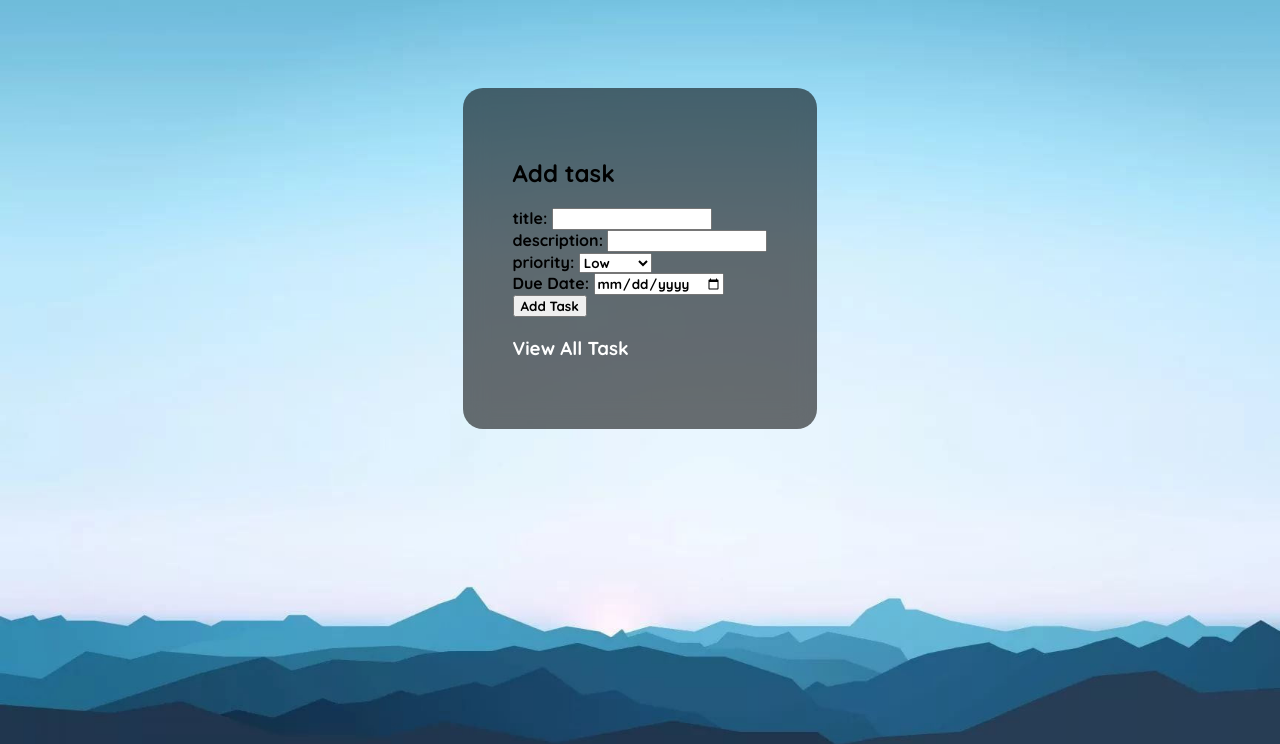
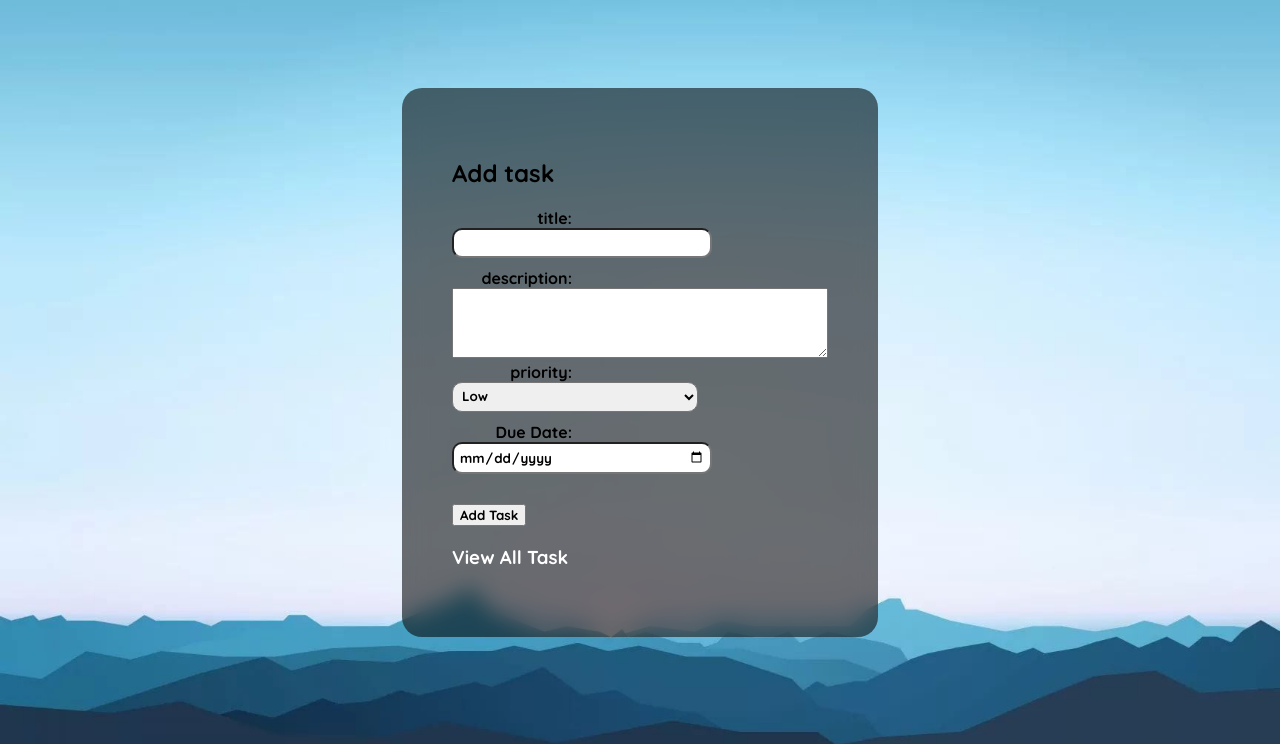
Before and after one commit to Pabelic1221/Task-Management, a PHP site: page /create_task.php in a window 1280 px wide. Shown: the top 744 px of the page. Run offline with PHP 8.4, Linux system fonts and the light colour scheme.

Commit message:
7th commit

```diff
--- a/create_task.php
+++ b/create_task.php
@@ -43,8 +43,8 @@ if ($_SERVER['REQUEST_METHOD'] === 'POST') {
                 <label for="title">title:</label>
                 <input type="text" name="title" required><br>
 
-        <label for="description">description:</label>
-        <input type="text" name="description" required><br>
+                <label for="description">description:</label> <br>
+                <textarea name="description" rows="4" cols="50" required></textarea><br>
 
                 <label for="priority">priority:</label>
                 <select name="priority">
@@ -54,11 +54,11 @@ if ($_SERVER['REQUEST_METHOD'] === 'POST') {
                 </select><br>
 
                 <label for="due_date">Due Date:</label>
-        <input type="date" id="due_date" name="due_date" required><br>
+                <input type="date" id="due_date" name="due_date" required><br><br>
 
                 <input type="submit" value="Add Task">
             </form>
-    <h3><a href="view_task.php" type="submit" >View All Task</a></h3>
+            <h3><a href="view_task.php" type="view-task-btn" >View All Task</a></h3>
         </div>
     </div>
 </body>
--- a/edit_task.php
+++ b/edit_task.php
@@ -36,6 +36,7 @@ if ($_SERVER['REQUEST_METHOD'] === 'POST') {
     <meta name="viewport" content=
      "width=device-width, initial-scale=1.0">
     <title>Add Patient</title>
+    <link rel="stylesheet" href="styles.css">
 </head>
 <body>
     <div class="container">
--- a/styles.css
+++ b/styles.css
@@ -19,13 +19,14 @@ a{
     display: flex
 }
 
-.container{
+.container {
     display: flex;
     justify-content: center;
 }
-.glass-container{
+
+.glass-container {
     display: block;
-    max-width:  72vw;
+    max-width: 72vw;
     margin-top: 10vh;
     margin-bottom: 30px;
     background: rgba(0, 0, 0, 0.56);
@@ -35,6 +36,40 @@ a{
     -webkit-backdrop-filter: blur(11.6px);
 }
 
-.submit{
-    color: #000;
+.glass-container label {
+    display: inline-block;
+    width: 120px;
+    text-align: right;
+    margin-right: 10px;
 }
+
+.glass-container input[type="text"],
+.glass-container select,
+.glass-container input[type="date"] {
+    width: calc(100% - 130px);
+    padding: 5px;
+    margin-bottom: 10px;
+    border-radius: 10px;
+}
+.view-task-btn {
+    display: inline-block;
+    padding: 10px 20px;
+    background-color: #4CAF50;
+    border: none;
+    border-radius: 5px;
+    text-decoration: none;
+    color: white;
+    cursor: pointer;
+}
+
+.view-task-btn:hover {
+    background-color: #45a049;
+}
+.description-cell {
+    max-width: 400px; /* Adjust as needed */
+    word-wrap: break-word;
+    white-space: pre-wrap;
+}
+table td {
+    padding: 20px; /* Adjust as needed */
+}
--- a/view_task.php
+++ b/view_task.php
@@ -4,6 +4,7 @@
     <meta charset="UTF-8">
     <meta name="viewport" content="width=device-width, initial-scale=1.0">
     <title>View Task</title>
+    <link rel="stylesheet" href="styles.css">
 </head>
 <body>
     <div class="container">
@@ -32,12 +33,13 @@
                     echo "<tr>
                     <td>{$row['id']}</td>
                     <td>{$row['title']}</td>
-                    <td>{$row['description']}</td>
+                    <td class='description-cell'>{$row['description']}</td>
                     <td>{$row['priority']}</td>
                     <td>{$row['due_date']}</td>
                     <td>
                         <form method='POST' action='delete_task.php'>
                             <button class='delete-button' type='submit' name='delete_id' value='{$row['id']}' aria-label='Delete task with id {$row['id']}'>Delete</button>
+                        </form>
                     </td>
                     </tr>";
                 }
```
Lines whose indentation alone changed are shown as unchanged.
